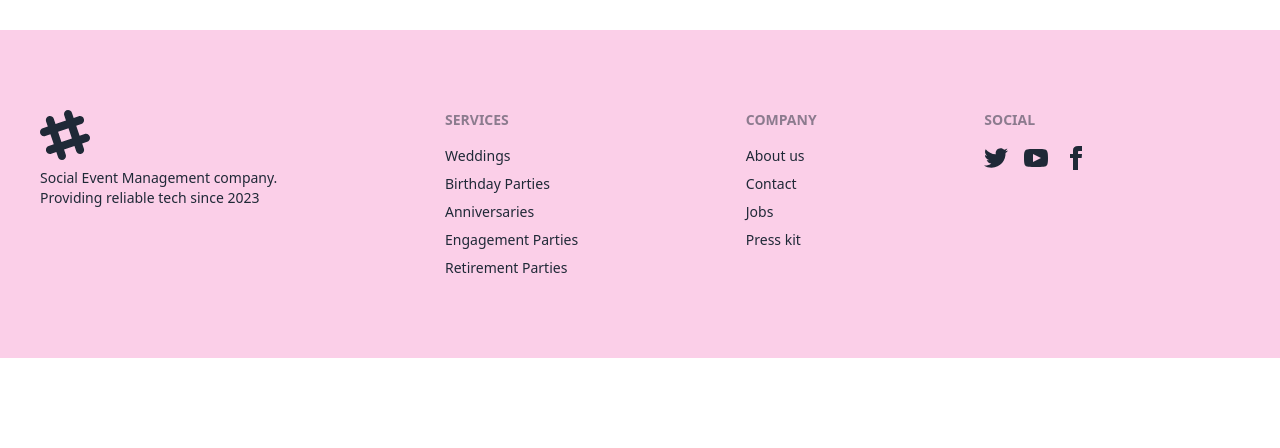
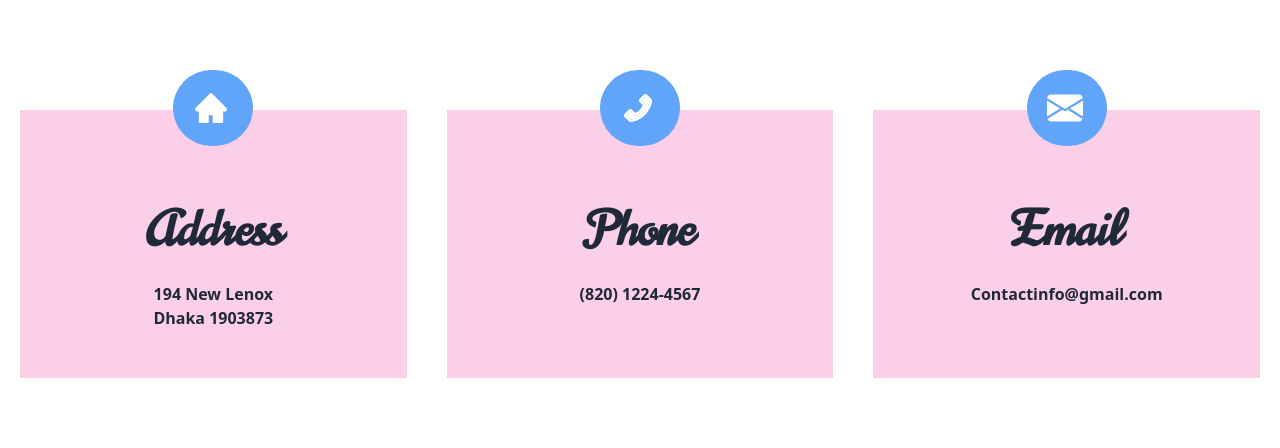
Before and after one commit to tanishaislam/event-management-assignment-9, a React (Vite) app: page / in a window 1280 px wide. Shown: the part 2946-3394 px from the top of the page. Before the commit the page ends 3304 px from the top, so only its background shows below. Built offline with nearby package versions, Linux system fonts and the light colour scheme; no server answers; a web font is replaced by a local one.

Commit message:
contact area design

```diff
--- a/package.json
+++ b/package.json
@@ -17,6 +17,7 @@
     "prop-types": "^15.8.1",
     "react": "^18.2.0",
     "react-dom": "^18.2.0",
+    "react-icons": "^4.11.0",
     "react-router-dom": "^6.16.0",
     "sort-by": "^1.2.0",
     "sweetalert": "^2.1.2"
--- a/src/AllRouts/AllRouts.jsx
+++ b/src/AllRouts/AllRouts.jsx
@@ -27,7 +27,7 @@ const AllRouts = createBrowserRouter([
         },
         {
           path: '/prisServices',
-          element: <PriService></PriService>
+          element: <PrivateRoutes><PriService></PriService></PrivateRoutes>
         },
         {
           path: '/contact',
--- /dev/null
+++ b/src/Components/Header/Address.jsx
@@ -0,0 +1,40 @@
+import { AiFillHome , AiTwotonePhone} from 'react-icons/ai';
+import { BsFillEnvelopeFill} from 'react-icons/bs';
+const Address = () => {
+    return (
+        <div>
+            <div className="grid lg:grid-cols-3 md:grid-cols-2 grid-cols-1 container mx-auto mb-40 mt-20 gap-10 px-5">
+                <div className='bg-pink-200 relative pt-24 pb-12 text-center flex justify-center mb-5'>
+                    <h1 className='bg-blue-400 w-20 m-auto p-5 rounded-full absolute -top-10'>
+                    <span className='text-4xl text-white'><AiFillHome></AiFillHome></span>
+                    </h1>
+                    <div>
+                    <h1 className='text-5xl font-norican font-semibold pb-7'>Address</h1>
+                    <p className='font-semibold'>194 New Lenox</p>
+                    <p className='font-semibold'>Dhaka 1903873</p>
+                    </div>
+                </div>
+                <div className='bg-pink-200 relative pt-24 pb-10 text-center flex justify-center mb-5'>
+                    <h1 className='bg-blue-400 w-20 m-auto p-5 rounded-full absolute -top-10'>
+                    <span className='text-4xl text-white'><AiTwotonePhone></AiTwotonePhone></span>
+                    </h1>
+                    <div>
+                    <h1 className='text-5xl font-norican font-semibold pb-7'>Phone</h1>
+                    <p className='font-semibold'>(820) 1224-4567</p>
+                    </div>
+                </div>
+                <div className='bg-pink-200 relative pt-24 pb-10 text-center flex justify-center mb-5'>
+                    <h1 className='bg-blue-400 w-20 m-auto p-5 rounded-full absolute -top-10'>
+                    <span className='text-4xl text-white'><BsFillEnvelopeFill></BsFillEnvelopeFill></span>
+                    </h1>
+                    <div>
+                    <h1 className='text-5xl font-norican font-semibold pb-7'>Email</h1>
+                    <p className='font-semibold'>Contactinfo@gmail.com</p>
+                    </div>
+                </div>
+            </div>
+        </div>
+    );
+};
+
+export default Address;
--- a/src/Components/Header/Header.jsx
+++ b/src/Components/Header/Header.jsx
@@ -4,6 +4,7 @@ import Services from "../Services/Services";
 import Footer from "./Footer";
 import SomeService from "../SomeService/SomeService";
 import HomeContact from "../SomeService/HomeContact";
+import Address from "./Address";
 
 const Header = () => {
     const service = useLoaderData();
@@ -13,6 +14,7 @@ const Header = () => {
             <Services service ={service}></Services>
             <SomeService></SomeService>
             <HomeContact></HomeContact>
+            <Address></Address>
             <Footer></Footer>
         </div>
     );
--- a/src/Components/SomeService/SomeService.jsx
+++ b/src/Components/SomeService/SomeService.jsx
@@ -27,7 +27,7 @@ const SomeService = () => {
                 <img className="h-full" src="https://i.ibb.co/wBzg0z0/opt-aboutcom-coeus-resources-content-migration-brides-proteus-5a5644794855b37a01361245-169-7ed53404b.jpg" alt="Pizza" />
             </div>
             <div>
-                <img className="h-full" src="https://i.ibb.co/jTw31R4/istockphoto-494348664-170667a.jpg" alt="Pizza" />
+                <img className="h-full" src="https://i.ibb.co/vw76xyD/Baby-Shower-Outfit-Ideas.jpg" alt="Pizza" />
             </div>
             <div>
                 <img className="h-full" src="https://i.ibb.co/w7Hx1Lq/istockphoto-1334542509-612x612.jpg" alt="Pizza" />
```
Also changed, not shown: 1 other file (tests, documents, lock files or other folders).
